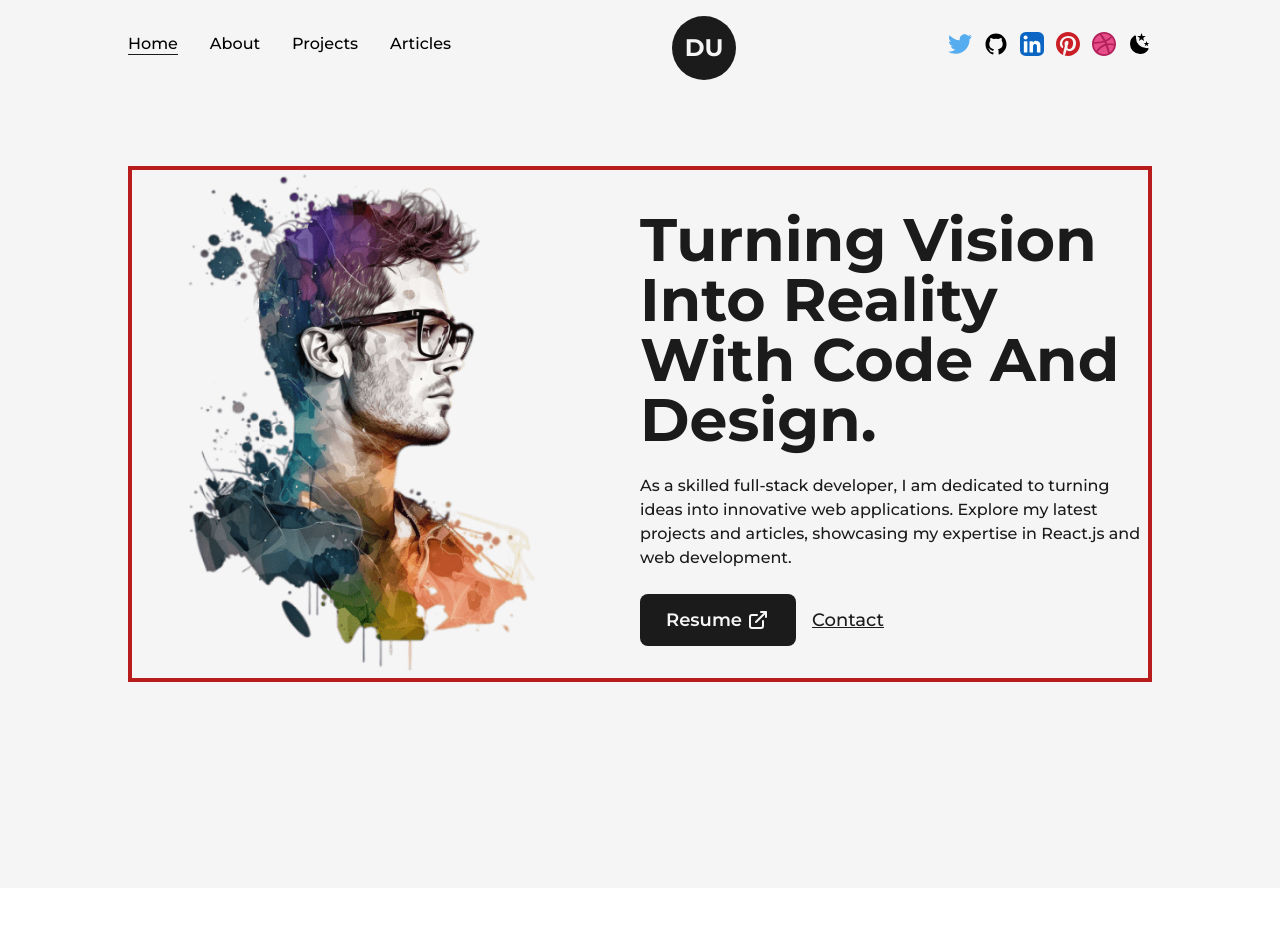
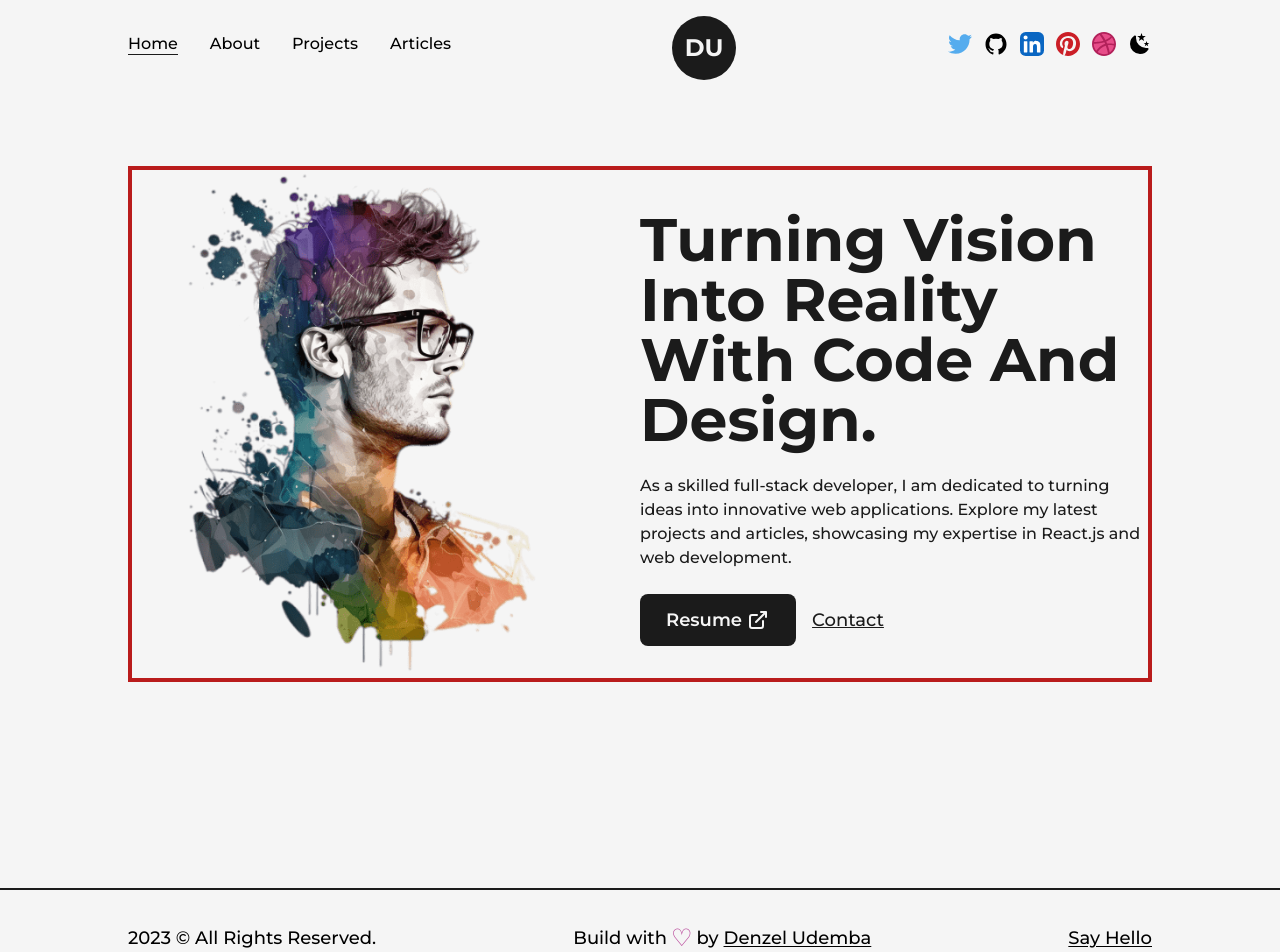
Before and after one commit to Dudi1896/dev-portfolio-nextjs, a Next.js app: page / in a window 1280 px wide. Shown: the top 952 px of the page. Before the commit the page ends 888 px from the top, so only its background shows below. Built offline with nearby package versions, Linux system fonts and the light colour scheme.

Commit message:
Footer component

```diff
--- /dev/null
+++ b/src/components/Footer.js
@@ -0,0 +1,32 @@
+import React from 'react';
+import { Layout } from './Layout';
+import Link from 'next/link';
+
+export const Footer = () => {
+  return (
+    <footer className='w-full border-t-2 border-solid border-colors-dark font-medium text-lg'>
+      <Layout className='py-8 flex items-center justify-between'>
+        <span>{new Date().getFullYear()} &copy; All Rights Reserved.</span>
+        <div className='flex items-center'>
+          Build with{' '}
+          <span className='text-colors-primary text-2xl px-1'>&#9825;</span>
+          by&nbsp;
+          <Link
+            href='https://denzeludemba.io'
+            className='underline underline-offset-2'
+            target={'_blank'}
+          >
+            Denzel Udemba
+          </Link>
+        </div>
+        <Link
+          href='https://denzeludemba.io'
+          target={'_blank'}
+          className='underline underline-offset-2'
+        >
+          Say Hello
+        </Link>
+      </Layout>
+    </footer>
+  );
+};
--- a/src/pages/_app.js
+++ b/src/pages/_app.js
@@ -1,3 +1,4 @@
+import { Footer } from '@/components/Footer';
 import { NavBar } from '@/components/NavBar';
 import '@/styles/globals.css';
 import { Montserrat } from 'next/font/google';
@@ -26,6 +27,7 @@
       >
         <NavBar />
         <Component {...pageProps} />
+        <Footer />
       </main>
     </>
   );
```
